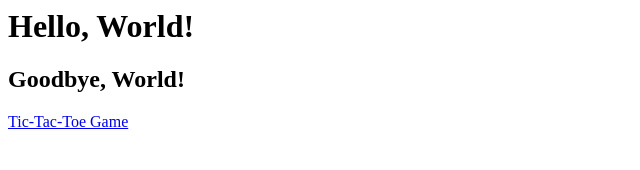
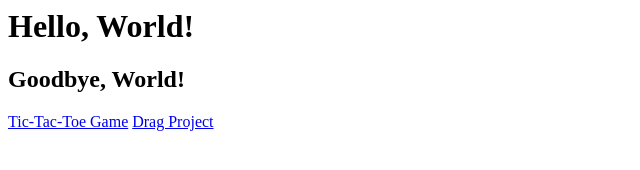
Before and after one commit to NikitaSidorov86/nikitasidorov, a plain HTML site: page index.html in a window 1280 px wide. Shown: the whole page, without its empty margins (0-640 px from the left). Drawn offline with Linux system fonts and the light colour scheme.

Commit message:
Update index.html

```diff
--- a/index.html
+++ b/index.html
@@ -2,3 +2,4 @@
 <h2> Goodbye, World!</h2>
 
 <a href="ticgame.html">Tic-Tac-Toe Game</a>
+<a href="drag3homework.html">Drag Project</a>
```
